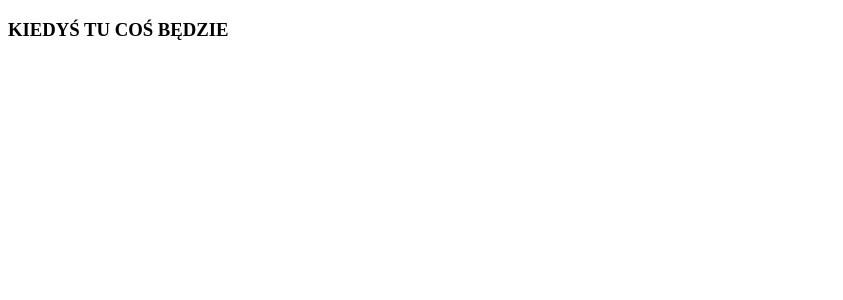
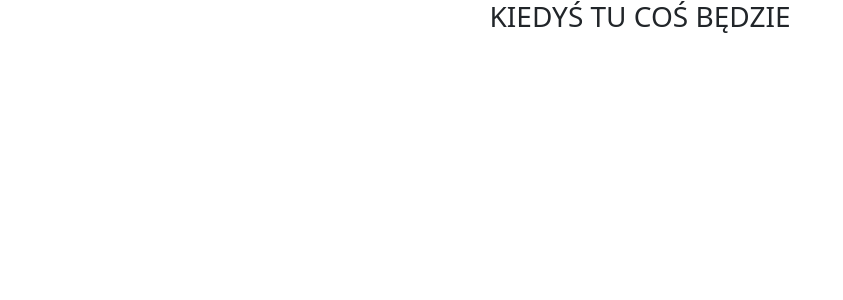
Before and after one commit to Ksyl0/ksylthingsweb, an Angular app: page / in a window 1280 px wide. Shown: the top 300 px of the page, without its empty margins (0-843 px from the left). Built offline with nearby package versions, Linux system fonts and the light colour scheme.

Commit message:
Upiększenie witrynki, dodanie bootstrapa

```diff
--- a/package.json
+++ b/package.json
@@ -18,6 +18,7 @@
     "@angular/platform-browser": "^15.2.0",
     "@angular/platform-browser-dynamic": "^15.2.0",
     "@angular/router": "^15.2.0",
+    "bootstrap": "^5.3.1",
     "rxjs": "~7.8.0",
     "tslib": "^2.3.0",
     "zone.js": "~0.12.0"
--- a/src/app/app.component.ts
+++ b/src/app/app.component.ts
@@ -6,5 +6,5 @@ import { Component } from '@angular/core';
   styleUrls: ['./app.component.css']
 })
 export class AppComponent {
-  title = 'ksylthingsweb';
+  title = 'Ksylowa Witrynka Testowa';
 }
--- a/src/app/app.waitpage.html
+++ b/src/app/app.waitpage.html
@@ -1,3 +1,5 @@
-<h3>
-    KIEDYŚ TU COŚ BĘDZIE
-</h3>
+<div class="container text-center">
+    <h3>
+        KIEDYŚ TU COŚ BĘDZIE
+    </h3>
+</div>
--- a/src/index.html
+++ b/src/index.html
@@ -2,7 +2,7 @@
 <html lang="en">
 <head>
   <meta charset="utf-8">
-  <title>Ksylthingsweb</title>
+  <title>Ksylowa Witrynka Testowa</title>
   <base href="/">
   <meta name="viewport" content="width=device-width, initial-scale=1">
   <link rel="icon" type="image/x-icon" href="favicon.ico">
--- a/src/styles.css
+++ b/src/styles.css
@@ -1 +1,2 @@
 /* You can add global styles to this file, and also import other style files */
+@import '~bootstrap/dist/css/bootstrap.css';
```
Also changed, not shown: 1 other file (tests, documents, lock files or other folders).
